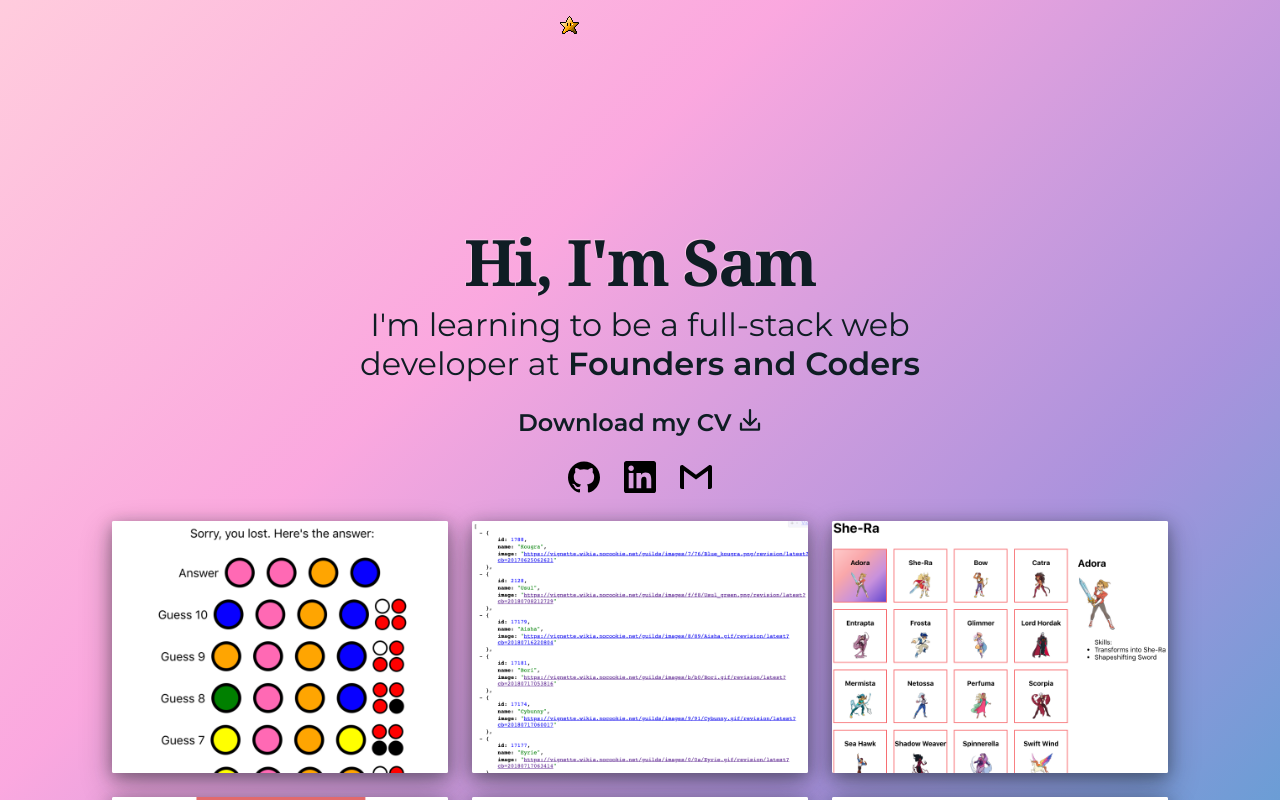
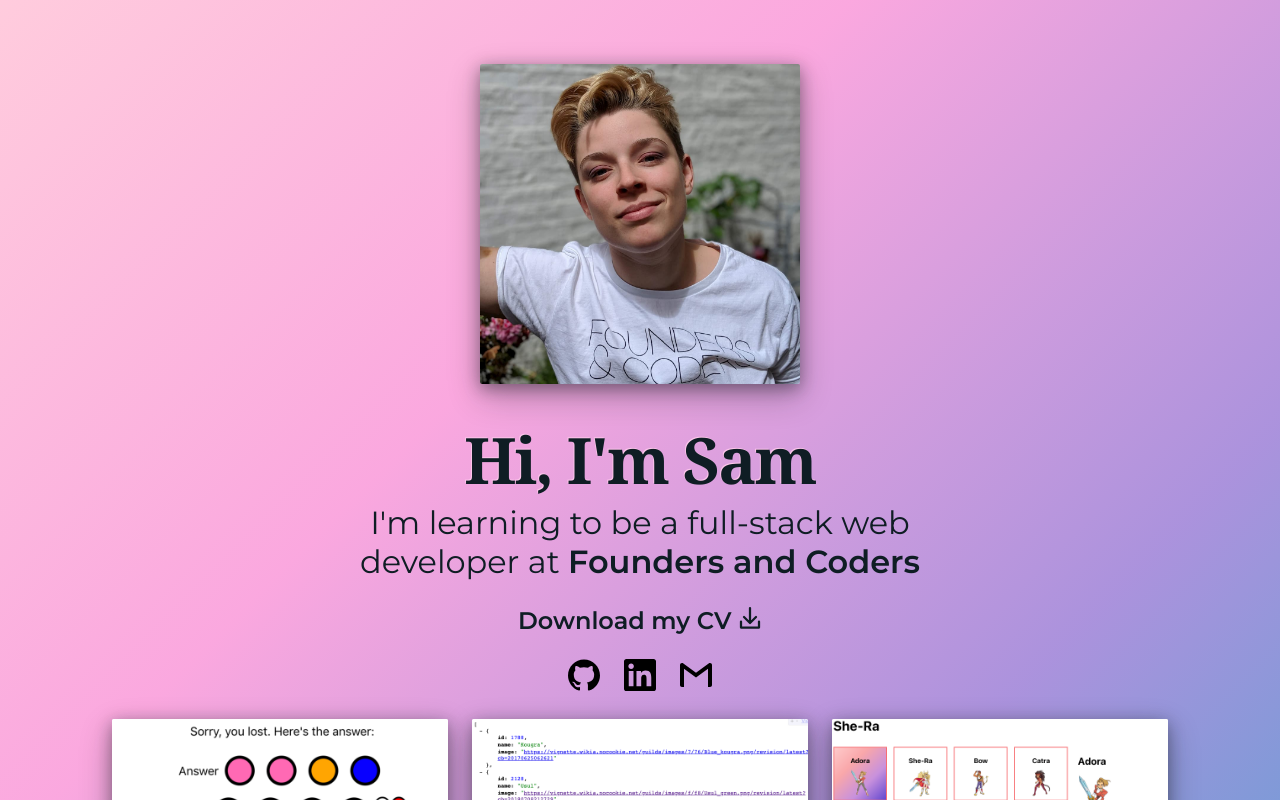
Before and after one commit to starsuit/portfolio, a React (Create React App) app: page / in a window 1280 px wide. Shown: the top 800 px of the page. Built offline with nearby package versions, Linux system fonts and the light colour scheme.

Commit message:
add portrait photo

```diff
--- a/src/App.js
+++ b/src/App.js
@@ -1,8 +1,9 @@
 import React from "react";
-import { ReactComponent as Starsuit } from "./starsuit.svg";
 import CardContainer from "./CardContainer";
 import Hello from "./Hello";
 import ContactInfo from "./ContactInfo";
+
+import portrait from "./assets/portrait.jpg";
 
 const limit = (lower, upper, x, y) => {
   const diff = upper - lower;
@@ -41,15 +42,8 @@
 
   return (
     <div className="App">
-      <header className="App-header">
-        <a
-          href="https://codepen.io/Starsuit/pen/mQzOzm"
-          aria-label="link to this svg in codepen"
-        >
-          <Starsuit className="App-logo" alt="logo" />
-        </a>
-      </header>
       <main>
+        <img className="portrait" src={portrait} alt="me" />
         <Hello />
         <ContactInfo />
         <section className="project-links">
--- a/src/Hello.js
+++ b/src/Hello.js
@@ -10,8 +10,9 @@
         I'm learning to be a full-stack web developer at{" "}
         <a href="https://www.foundersandcoders.com/">Founders and Coders</a>
       </p>
+
       <p className="cv">
-        <a href={CV} target="_blank" rel="noopener">
+        <a href={CV} target="_blank" rel="noopener noreferrer">
           Download my CV{" "}
           <svg
             viewBox="0 0 32 32"
--- a/src/index.css
+++ b/src/index.css
@@ -9,8 +9,15 @@
   padding: 1em;
 }
 
-.App-logo {
-  width: 10em;
+.portrait {
+  margin: 2em auto;
+  width: 20em;
+  height: 20em;
+  object-fit: cover;
+  box-shadow: 0 12px 32px hsla(var(--col1), 20%, 10%, 0.3),
+    0 4px 16px hsla(var(--col1), 20%, 10%, 0.4);
+
+  border-radius: 2px;
 }
 
 body {
```
Also changed, not shown: src/assets/portrait.jpg (added).
